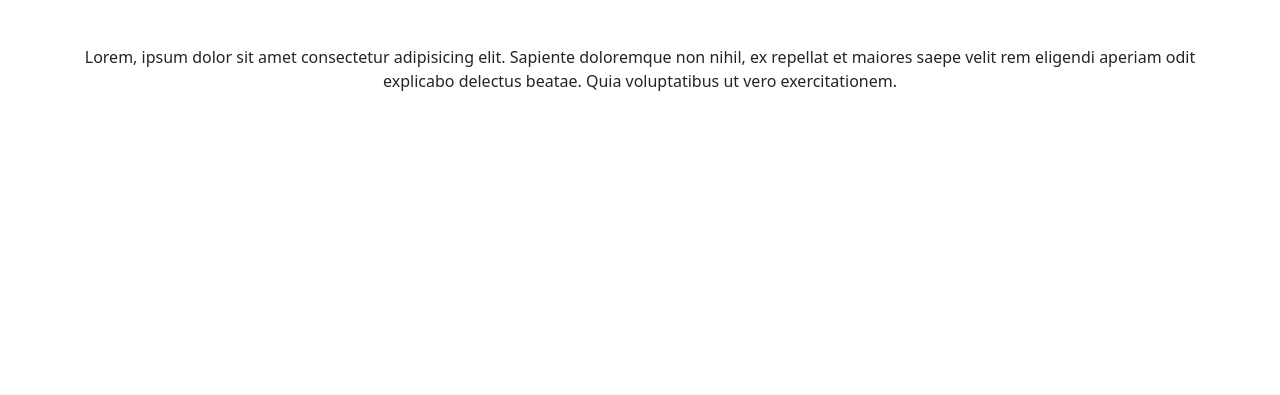
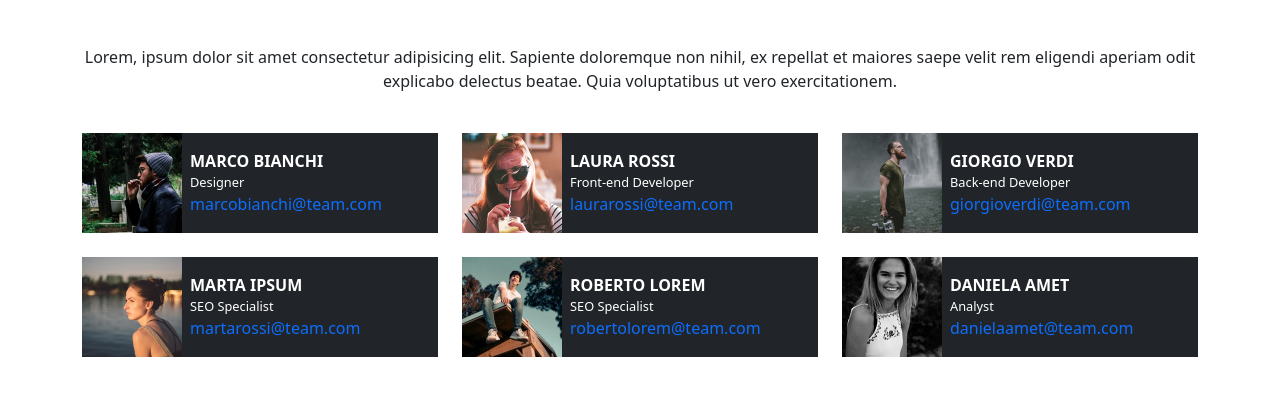
Before and after one commit to emazupp/js-our-team, a plain HTML site: page index.html in a window 1280 px wide. Shown: the part 85-480 px from the top of the page. Drawn offline with nearby package versions, Linux system fonts and the light colour scheme.

Commit message:
created function for generate cards

```diff
--- a/css/style.css
+++ b/css/style.css
@@ -1,3 +1,10 @@
 #cards-container img {
   width: 100px;
 }
+a {
+  text-decoration: none;
+}
+
+#cards-container .role {
+  font-size: 0.8rem;
+}
--- a/index.html
+++ b/index.html
@@ -29,7 +29,7 @@
         </p>
       </header>
       <main>
-        <div class="row g-3" id="cards-container"></div>
+        <div class="row g-4 mt-3" id="cards-container"></div>
       </main>
     </div>
 
--- a/js/script.js
+++ b/js/script.js
@@ -51,9 +51,11 @@ let card = `
   </div>
 </div>`;
 
+const cardsContainerHtml = document.getElementById("cards-container");
+
 const getElementFromArray = () => {
   let cardsHtml = ``;
-  teamMembers.forEach((member) => {});
+  teamMembers.forEach((member) => {
     const fullName = member.name.toUpperCase();
     let card = `
     <div class="col-4">
@@ -62,11 +64,15 @@ const getElementFromArray = () => {
     <img class="img-fluid" src=${member.img} alt="" />
     </figure>
     <div class="d-flex flex-column justify-content-center">
-        <span class="d-flex">${fullName}</span>
-        <span class="d-flex">${member.role}</span>
-        <span class="d-flex">${member.email}</span>
+    <span class="d-flex fw-bold">${fullName}</span>
+    <span class="d-flex role">${member.role}</span>
+    <span class="d-flex"><a href="mailto:${member.email}">${member.email}</a></span>
     </div>
     </div>
     </div>`;
     cardsHtml += card;
+  });
+  cardsContainerHtml.innerHTML = cardsHtml;
 };
+
+getElementFromArray();
```
Lines whose indentation alone changed are shown as unchanged.
